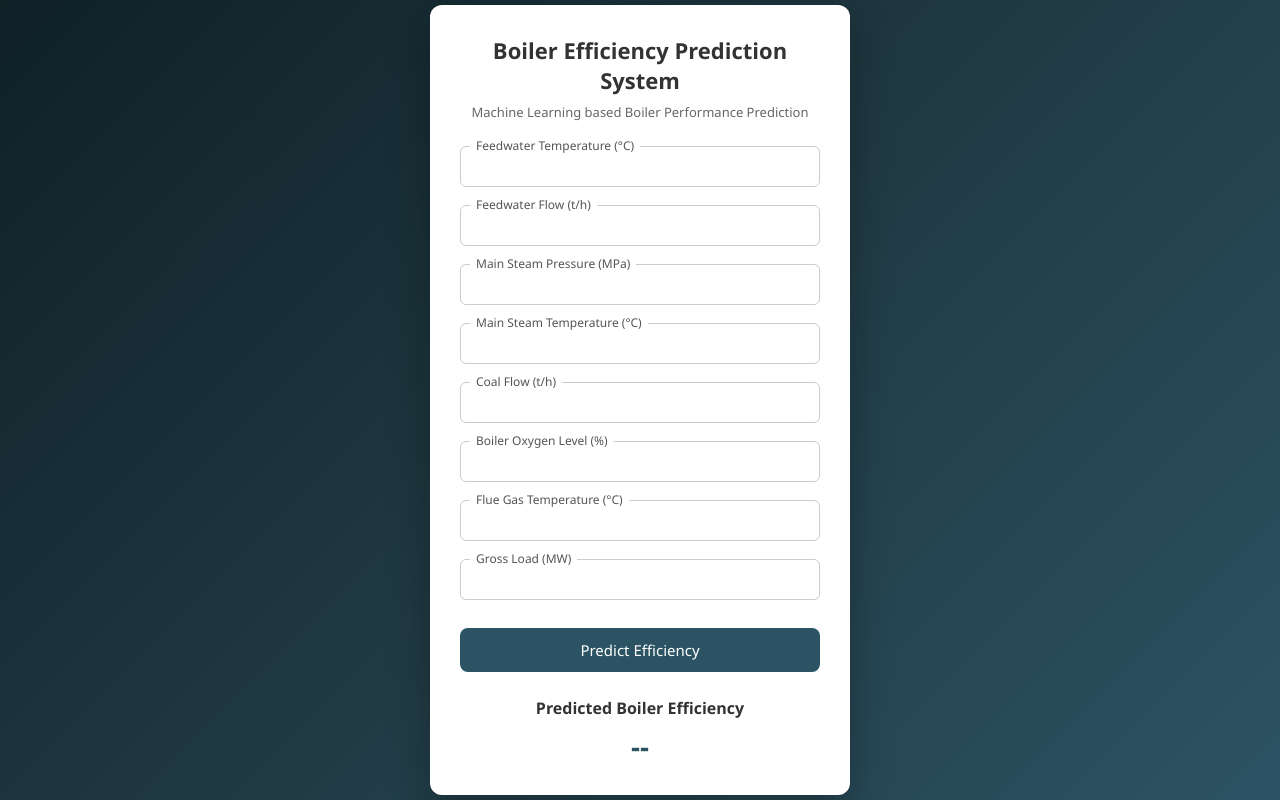
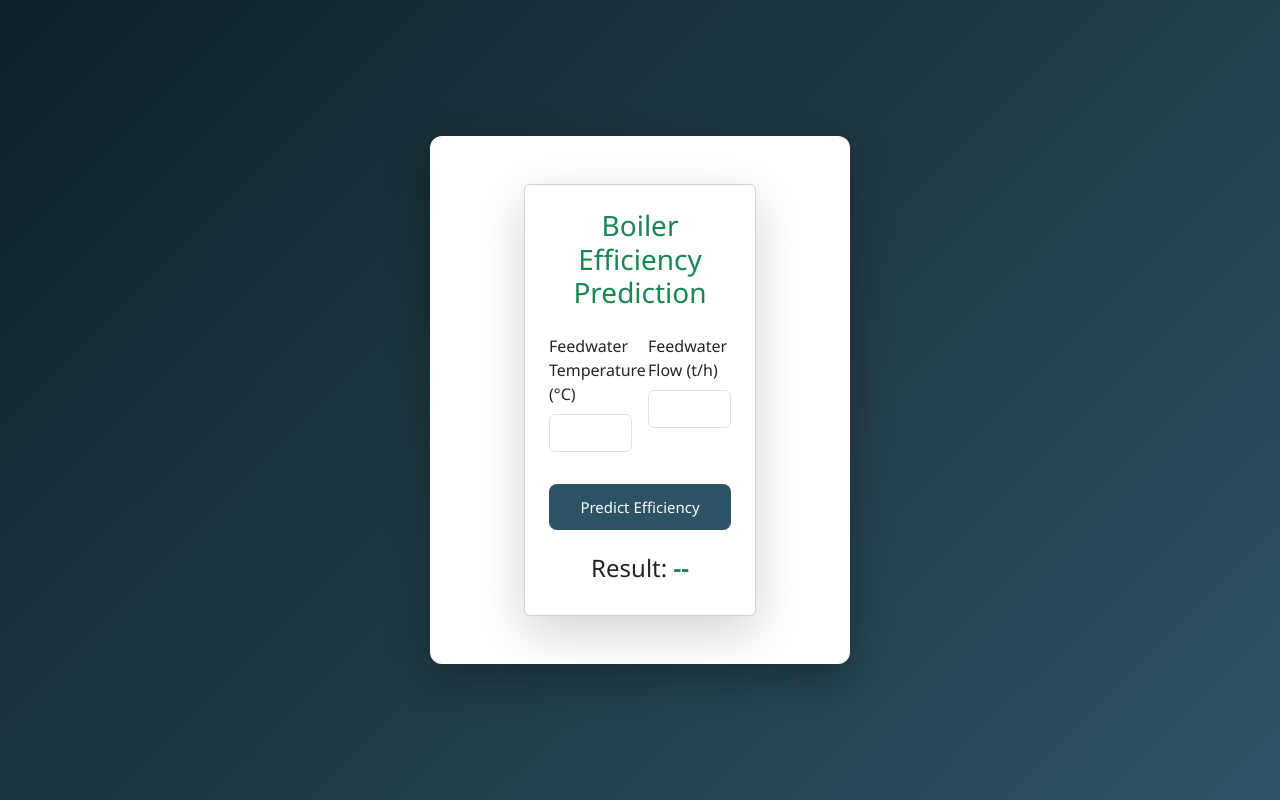
Before and after one commit to adityahr143/green-hydrogen-boiler, a Flask app: page /predict-page in a window 1280 px wide. Run offline with Flask 3, Linux system fonts and the light colour scheme; parts of the project's set-up code (start-up, migrations or seed data) failed here and were passed over.

Commit message:
Update predict.html

```diff
--- a/templates/predict.html
+++ b/templates/predict.html
@@ -3,74 +3,57 @@
 <head>
     <meta charset="UTF-8">
     <title>Boiler Efficiency Prediction</title>
+    <meta name="viewport" content="width=device-width, initial-scale=1">
 
-    <!-- CSS -->
+    <link href="https://cdn.jsdelivr.net/npm/bootstrap@5.3.2/dist/css/bootstrap.min.css" rel="stylesheet">
+    <link rel="stylesheet" href="{{ url_for('static', filename='style.css') }}">
+
     <link rel="icon" type="image/x-icon" href="{{ url_for('static', filename='favicon.ico') }}">
-    <link rel="stylesheet" href="{{ url_for('static', filename='style.css') }}">
+
 </head>
-<body>
+<div class="container py-5">
+  <div class="row justify-content-center">
+    <div class="col-12 col-md-10 col-lg-8">
 
-    <div class="container">
-        <h1>Boiler Efficiency Prediction System</h1>
-        <p class="subtitle">
-            Machine Learning based Boiler Performance Prediction
-        </p>
+      <div class="card shadow-lg p-4">
+        <h3 class="text-center text-success mb-4">
+          Boiler Efficiency Prediction
+        </h3>
 
-        <form id="predictForm" class="form-box">
+        <form id="predictForm">
+          <div class="row g-3">
 
-            <div class="form-group">
-                <input type="number" step="any" name="feedwater_temp" required>
-                <label>Feedwater Temperature (°C)</label>
+            <div class="col-12 col-md-6">
+              <label class="form-label">Feedwater Temperature (°C)</label>
+              <input type="number" class="form-control" id="feedwater_temp" required>
             </div>
 
-            <div class="form-group">
-                <input type="number" step="any" name="feedwater_flow" required>
-                <label>Feedwater Flow (t/h)</label>
+            <div class="col-12 col-md-6">
+              <label class="form-label">Feedwater Flow (t/h)</label>
+              <input type="number" class="form-control" id="feedwater_flow" required>
             </div>
 
-            <div class="form-group">
-                <input type="number" step="any" name="steam_pressure" required>
-                <label>Main Steam Pressure (MPa)</label>
+            <!-- SAME pattern for all inputs -->
+
+            <div class="col-12">
+              <button type="submit" class="btn btn-success w-100 mt-3">
+                Predict Efficiency
+              </button>
             </div>
 
-            <div class="form-group">
-                <input type="number" step="any" name="steam_temp" required>
-                <label>Main Steam Temperature (°C)</label>
-            </div>
-
-            <div class="form-group">
-                <input type="number" step="any" name="coal_flow" required>
-                <label>Coal Flow (t/h)</label>
-            </div>
-
-            <div class="form-group">
-                <input type="number" step="any" name="oxygen_level" required>
-                <label>Boiler Oxygen Level (%)</label>
-            </div>
-
-            <div class="form-group">
-                <input type="number" step="any" name="flue_gas_temp" required>
-                <label>Flue Gas Temperature (°C)</label>
-            </div>
-
-            <div class="form-group">
-                <input type="number" step="any" name="gross_load" required>
-                <label>Gross Load (MW)</label>
-            </div>
-
-            <button type="submit" class="btn">
-                Predict Efficiency
-            </button>
+          </div>
         </form>
 
-        <div class="result-box">
-            <h2>Predicted Boiler Efficiency</h2>
-            <span id="efficiency">--</span>
+        <div class="text-center mt-4">
+          <h4>
+            Result:
+            <span id="result" class="fw-bold text-success">--</span>
+          </h4>
         </div>
+
+      </div>
     </div>
-
-    <!-- JS -->
-    <script src="{{ url_for('static', filename='script.js') }}"></script>
-
+  </div>
+</div>
 </body>
 </html>
```
